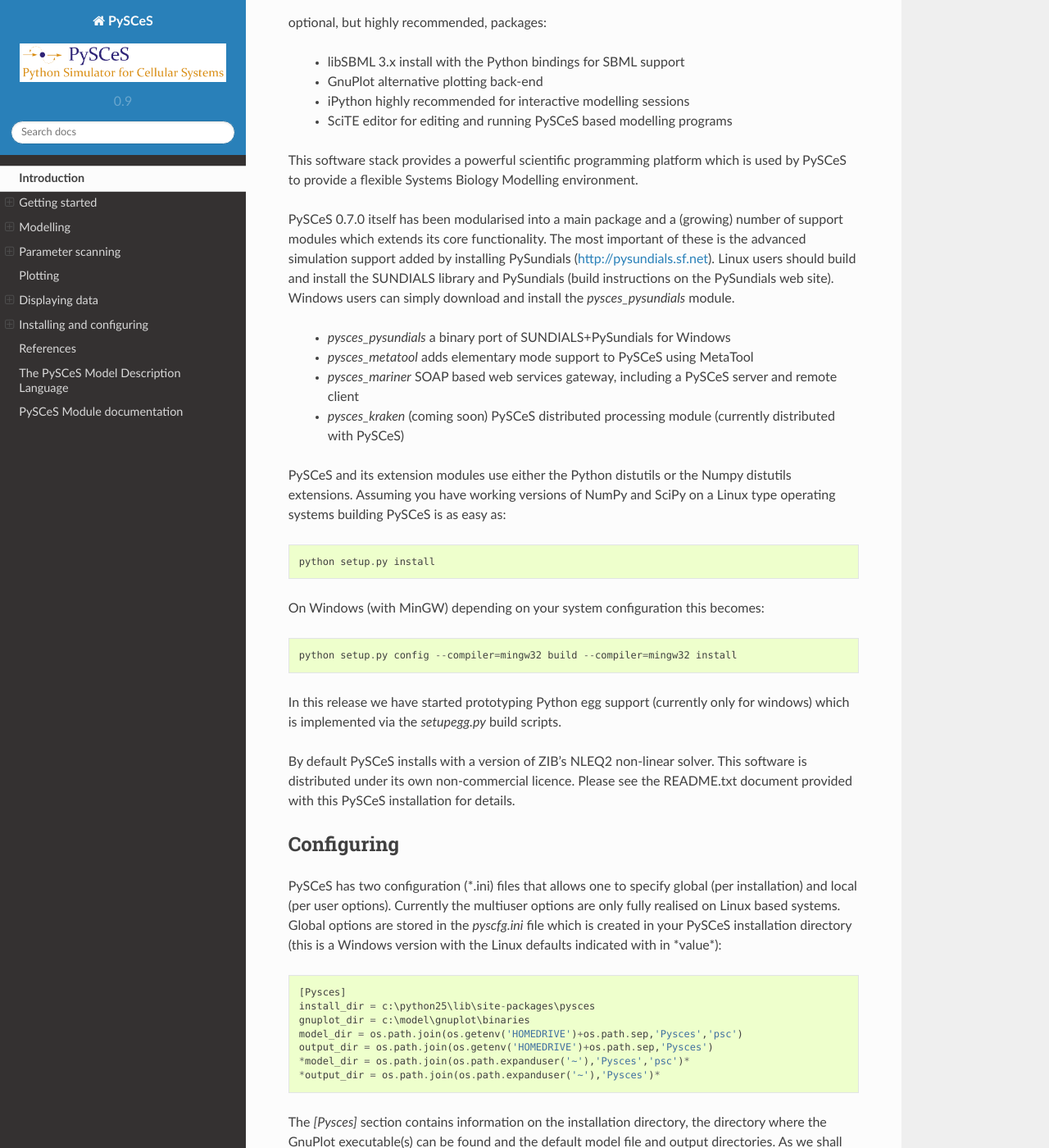
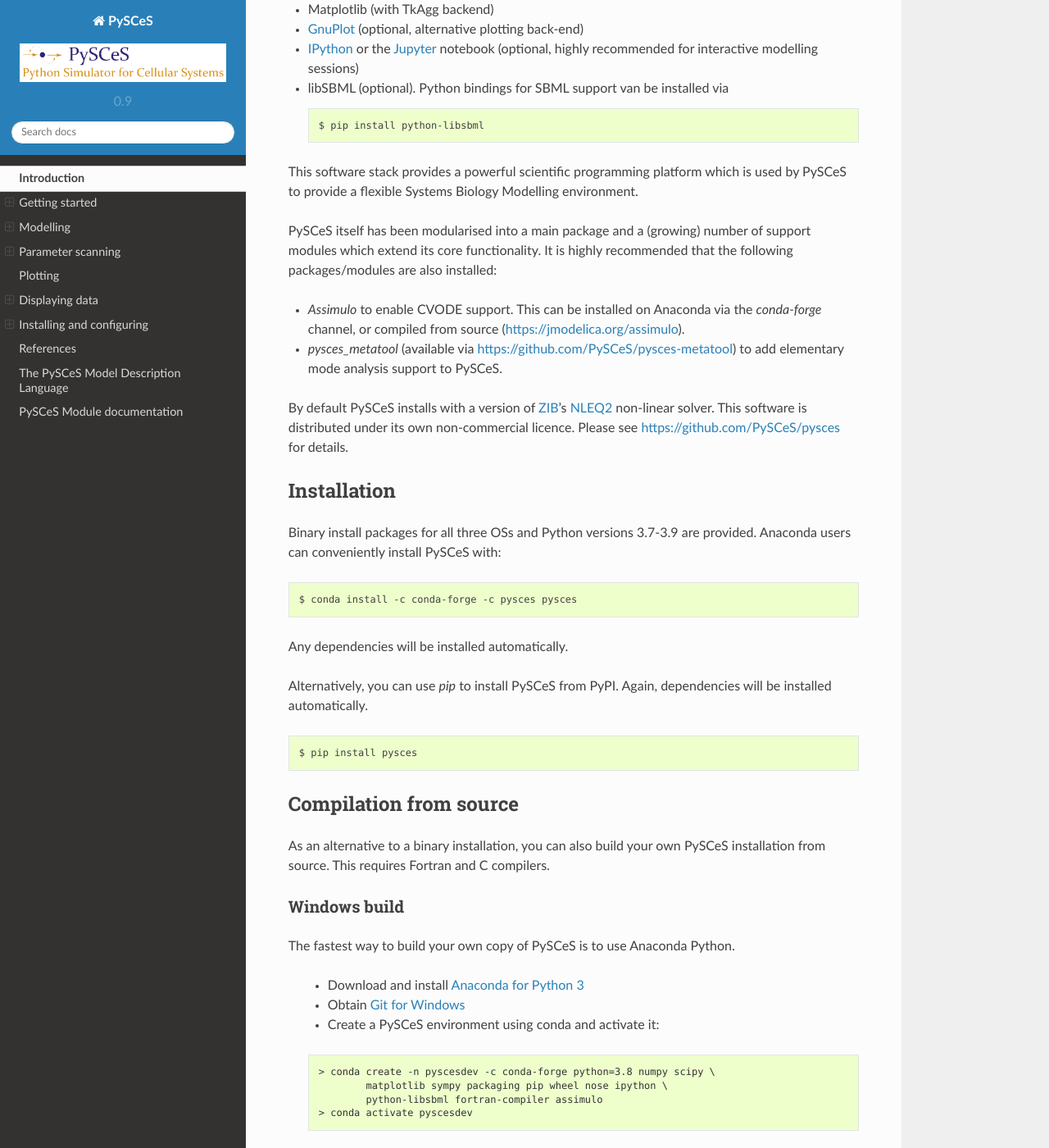
Before and after one commit to PySCeS/pysces-documentation, a Sphinx documentation site: the page built from source/userguide_doc.rst, in a window 1280 px wide and 1400 px high, scrolled down 22573 px. Shown: the whole window at 82% size. Built offline with Sphinx 7.4.7 and the Read the Docs theme 2.0.0, drawn with Linux system fonts in a browser that asks for light colours; formulas are drawn with MathJax 3; some of the changed text lies outside the part shown.

Commit message:
finish userguide_doc update: Installing and configuring

```diff
--- a/source/userguide_doc.rst
+++ b/source/userguide_doc.rst
@@ -935,7 +935,7 @@ while back-end specific functionality is available as
 ``pysces.plt.m`` (Matplotlib) and ``pysces.plt.g`` (GnuPlot).
 
 While the Matplotlib is activated by default, GnuPlot needs to
-be enabled (see `Configuring`_ PySCeS section) and then activated
+be enabled (see `Configuration`_ section) and then activated
 using ``pysces.plt.p_activateInterface('gnuplot')``. All
 installed interfaces can be activated or deactivated as
 required:  ::
@@ -1209,116 +1209,204 @@ and in a typeset document appears as:
 Installing and configuring
 ==========================
 
-Before installing or building PySCeS the following software is
-required:
+PySCeS is developed primarily in Python and has been designed to
+operate on multiple operating systems, i.e. Linux, Microsoft Windows and macOS.
+PySCeS makes use of NumPy and SciPy for a number of functions
+and needs a working SciPy stack (https://www.scipy.org)
+to install and run.
 
- - Python 2.5 (or 2.4 plus the Elementree/cElementree packages)
- - Numpy 1.2+
- - SciPy 0.7.0 (0.6.x will work with NumPy > 1.0.5)
- - GCC 4.2+ on Linux or MinGW GCC 3.4.5 on Windows is required for building PySCeS from source only
- - Matplotlib 0.98.3 with the TkAgg backend (this is the default, but optional, plotting package but can be replaced with GnuPlot)
+General requirements
+--------------------
 
-optional, but highly recommended, packages:
+- Python 3.6+
+- Numpy 1.14+
+- SciPy 1.0+
+- Matplotlib (with TkAgg backend)
+- `GnuPlot <http://www.gnuplot.info>`_ (optional, alternative plotting back-end)
+- `IPython`_ or the `Jupyter`_ notebook (optional, highly recommended for
+  interactive modelling sessions)
+- libSBML (optional). Python bindings for SBML support van be installed via ::
 
- - libSBML 3.x install with the Python bindings for SBML support
- - GnuPlot alternative plotting back-end
- - iPython highly recommended for interactive modelling sessions
- - SciTE editor for editing and running PySCeS based modelling programs
+    $ pip install python-libsbml
 
 This software stack provides a powerful scientific programming
 platform which is used by PySCeS to provide a flexible Systems
 Biology Modelling environment.
 
-PySCeS 0.7.0 itself has been modularised into a main package
-and a (growing) number of support modules which extends its
-core functionality. The most important of these is the advanced
-simulation support added by installing PySundials
-(http://pysundials.sf.net). Linux users should build and
-install the SUNDIALS library and PySundials (build instructions
-on the PySundials web site). Windows users can simply download
-and install the *pysces_pysundials* module.
+PySCeS itself has been modularised into a main package
+and a (growing) number of support modules which extend its
+core functionality. It is highly recommended that
+the following packages/modules are also installed:
 
- - *pysces_pysundials* a binary port of SUNDIALS+PySundials for Windows
- - *pysces_metatool* adds elementary mode support to PySCeS using MetaTool
- - *pysces_mariner* SOAP based web services gateway, including a PySCeS server and remote client
- - *pysces_kraken* (coming soon) PySCeS distributed processing module (currently distributed with PySCeS)
+- *Assimulo* to enable CVODE support. This can be installed on Anaconda via the
+  *conda-forge* channel, or compiled from source
+  (https://jmodelica.org/assimulo).
 
-PySCeS and its extension modules use either the Python
-distutils or the Numpy distutils extensions. Assuming you have
-working versions of NumPy and SciPy on a Linux type operating
-systems building PySCeS is as easy as::
+- *pysces_metatool* (available via https://github.com/PySCeS/pysces-metatool)
+  to add elementary mode analysis support to PySCeS.
 
- python setup.py install
+By default PySCeS installs with a version of `ZIB`_'s `NLEQ2`_
+non-linear solver. This software is distributed under its own
+non-commercial licence. Please see https://github.com/PySCeS/pysces
+for details.
 
-On Windows (with MinGW) depending on your system configuration
-this becomes::
 
- python setup.py config --compiler=mingw32 build --compiler=mingw32 install
+Installation
+------------
 
-In this release we have started prototyping Python egg support
-(currently only for windows) which is implemented via the
-*setupegg.py* build scripts.
+Binary install packages for all three OSs and Python versions 3.7-3.9 are
+provided. Anaconda users can conveniently install PySCeS with: ::
 
-By default PySCeS installs with a version of ZIB's NLEQ2
-non-linear solver. This software is distributed under its own
-non-commercial licence. Please see the README.txt document provided
-with this PySCeS installation for details.
+  $ conda install -c conda-forge -c pysces pysces
 
-Configuring
------------
+Any dependencies will be installed automatically.
 
-PySCeS has two configuration (\*.ini) files that allows one to
-specify global (per installation) and local (per user options).
+Alternatively, you can use *pip* to install PySCeS from PyPI. Again,
+dependencies will be installed automatically. ::
+
+  $ pip install pysces
+
+Compilation from source
+-----------------------
+
+As an alternative to a binary installation, you can also build your own PySCeS
+installation from source. This requires Fortran and C compilers.
+
+Windows build
+~~~~~~~~~~~~~
+
+The fastest way to build your own copy of PySCeS is to use Anaconda Python.
+
+  - Download and install `Anaconda for Python 3
+    <https://www.anaconda.com/products/individual#Downloads>`_
+  - Obtain `Git for Windows <https://git-scm.com/download/win>`_
+  - Create a PySCeS environment using conda and activate it:
+
+  .. code-block:: console
+
+    > conda create -n pyscesdev -c conda-forge python=3.8 numpy scipy \
+            matplotlib sympy packaging pip wheel nose ipython \
+            python-libsbml fortran-compiler assimulo
+    > conda activate pyscesdev
+
+  - Clone and enter the PySCeS code repository using git
+
+  .. code-block:: console
+
+    (pyscesdev)> git clone https://github.com/PySCeS/pysces.git pysces-src
+    (pyscesdev)> cd pysces-src
+
+  - Now you can build and install PySCeS into the pyscesdev environment
+
+  .. code-block:: console
+
+    (pyscesdev)> python setup.py build
+    (pyscesdev)> python setup.py install
+
+Linux build
+~~~~~~~~~~~
+
+All modern Linux distributions ship with gcc and gfortran. In addition, the
+Python development headers (*python-dev* or *python-devel*, depending on your
+distro) need to be installed.
+
+Clone the source from Github as described above, change into the source
+directory and run:
+
+.. code-block:: console
+
+  $ python setup.py install
+
+
+macOS build
+~~~~~~~~~~~
+
+The Anaconda build method, described above for Windows, should also work on
+macOS.
+
+Alternatively, Python 3 may be obtained via `Homebrew <https://brew.sh/>`_ and
+the compilers may be installed via
+`Xcode <https://developer.apple.com/xcode/>`_.
+
+Clone the source from Github as described above, change into the source
+directory and run:
+
+.. code-block:: console
+
+  $ python setup.py install
+
+
+Configuration
+-------------
+
+PySCeS has two configuration (*\*.ini*) files that allow one to
+specify global (per installation) and local (per user) options.
 Currently the multiuser options are only fully realised on
 Linux based systems. Global options are stored in the
 *pyscfg.ini* file which is created in your PySCeS
-installation directory (this is a Windows version with the
-Linux defaults indicated with in \*value\*)::
+installation directory upon install. The example below is a Windows
+version; the exact values of ``install_dir`` and ``gnuplot_dir`` (if available)
+will depend on your individual OS and Python setup and are determined on
+install. ::
 
- [Pysces]
- install_dir = c:\python25\lib\site-packages\pysces
- gnuplot_dir = c:\model\gnuplot\binaries
- model_dir = os.path.join(os.getenv('HOMEDRIVE')+os.path.sep,'Pysces','psc')
- output_dir = os.path.join(os.getenv('HOMEDRIVE')+os.path.sep,'Pysces')
- *model_dir = os.path.join(os.path.expanduser('~'),'Pysces','psc')*
- *output_dir = os.path.join(os.path.expanduser('~'),'Pysces')*
+  [Pysces]
+  install_dir = c:\Python38\Lib\site-packages\pysces
+  gnuplot_dir = c:\model\gnuplot\binaries
+  model_dir = os.path.join(os.path.expanduser('~'),'Pysces','psc')
+  output_dir = os.path.join(os.path.expanduser('~'),'Pysces')
+  silentstart = False
+  change_dir_on_start = False
 
 The *[Pysces]* section contains information on the installation
 directory, the directory where the GnuPlot executable(s) can be
-found and the default model file and output directories. As we
-shall see some of these defaults can be overruled by the local
-configuration options::
+found and the default model file and output directories.
 
- [ExternalModules]
- nleq2 = True
+This section also contains two further key-value pairs. If *silentstart*
+(default ``False``) is set to ``True``, informational messages about the PySCeS
+installation are not printed to the console on startup. The key
+*change_dir_on_start* specifies if the working directory should be changed to
+the PySCeS output directory (typically ``$HOME/Pysces`` or
+``%USERPROFILE%\Pysces``) on startup. When set to ``False`` (the default), the
+working directory is not changed.
 
- [PyscesModules]
- pitcon = True
+As we shall see some of these defaults can be overridden by the local
+configuration options.  ::
 
-These sections define whether 3rd party algorithms (e.g. NLEQ2)
+  [ExternalModules]
+  nleq2 = True
+
+  [PyscesModules]
+  pitcon = True
+
+These sections define whether third-party algorithms (NLEQ2 and PITCON)
 are available for use, while the last section allows the alternate
-plotting backends to be enabled or disabled::
+plotting backends to be enabled or disabled: ::
 
- [PyscesConfig]
- gnuplot = True
- matplotlib = True
+  [PyscesConfig]
+  gnuplot = True
+  matplotlib = True
 
-The user configuration files (pys_usercfg.ini) are created when
+The user configuration file (*pys_usercfg.ini*) is created when
 PySCeS is imported/run for the *first time*. On Windows this is
-in ``<HOMEDRIVE>\Pysces`` while on Linux this is in
-``$HOME\Pysces``. Once created the user configuration files can
-be edited and will be used for every subsequent PySCeS session::
+in ``%USERPROFILE%\Pysces`` while on Linux and macOS this is in
+``$HOME/Pysces``. Once created, the user configuration files can
+be edited and will be used for every subsequent PySCeS session. ::
 
- [Pysces]
- output_dir = C:\mypysces
- model_dir = C:\mypysces\pscmodels
- gnuplot = False
+  [Pysces]
+  output_dir = C:\mypysces
+  model_dir = C:\mypysces\pscmodels
+  gnuplot = False
 
-Here I have customised my default model and output directories
-and disabled GnuPlot (enabled above). If required *gnuplot_dir*
-can also be set to point to an alternate location on a per user
-basis. Once you have PySCeS configured to your personal
+For example, the above user configuration on a Windows system customises the
+default model and output directories
+and disables GnuPlot (enabled globally above). If required, *gnuplot_dir*
+can also be set to point to an alternate location on a per-user
+basis. The configuration keys *silentstart* and *change_dir_on_start* can also
+be overridden here on a per-user basis.
+
+Once you have PySCeS configured to your personal
 requirements you are ready to begin modelling.
+
 
 
 .. _References:
@@ -1357,3 +1445,4 @@ References
 .. _NLEQ2:       http://elib.zib.de/pub/elib/codelib/NewtonLib/
 .. _Cygwin:      http://www.cygwin.com
 .. _ipyparallel: https://ipyparallel.readthedocs.io/
+.. _Jupyter:     https://jupyter.org/
```
